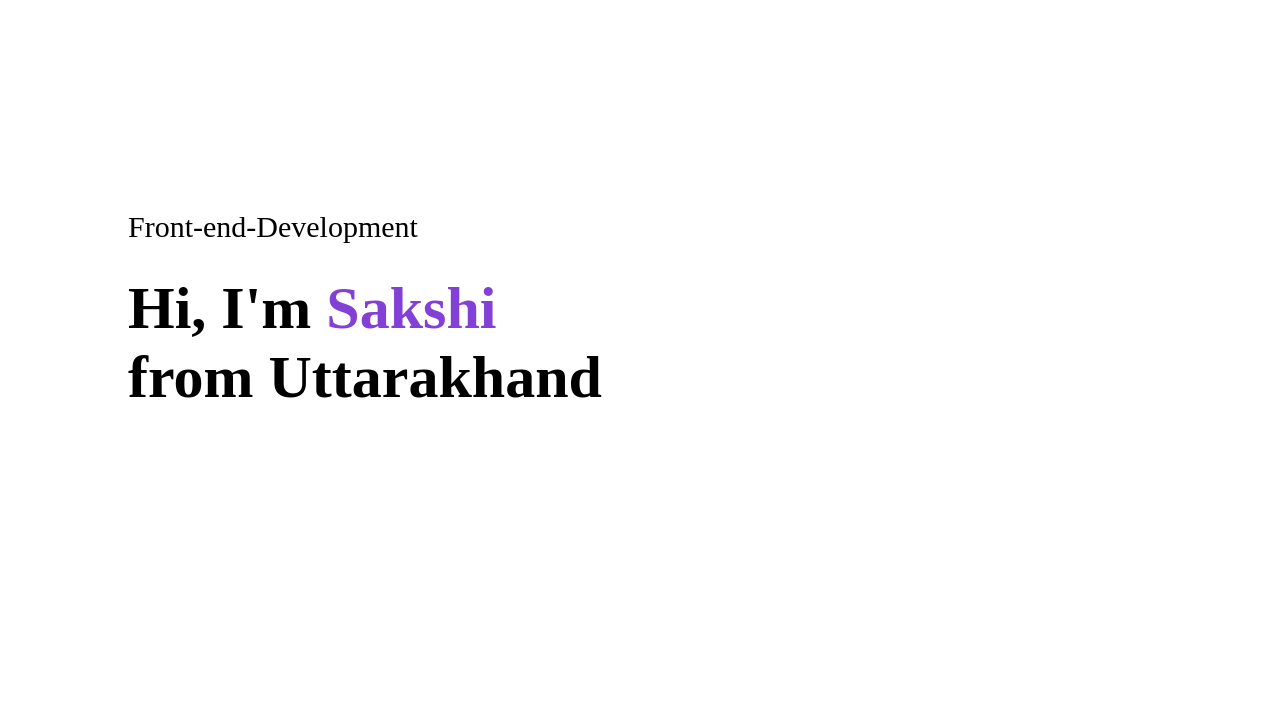
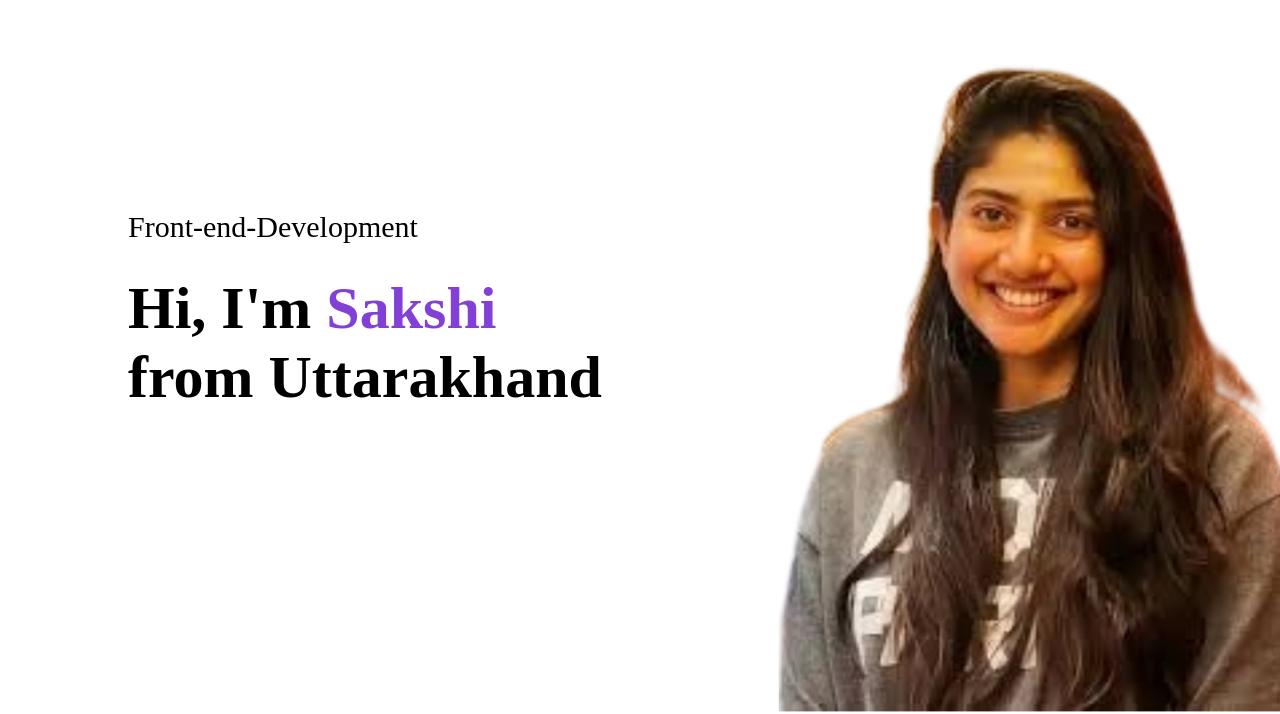
Before and after one commit to sakshi-codes999/Project-2, a plain HTML site: page index.html in a window 1280 px wide. Shown: the part 88-802 px from the top of the page. Drawn offline with Linux system fonts and the light colour scheme.

Commit message:
Update pp.css

```diff
--- a/pp.css
+++ b/pp.css
@@ -11,7 +11,7 @@ html{
     width: 100%;
     height: 100vh;
     align-items: flex-start;
-    background-image: url(Untitled design.png);
+    background-image: url(untitled.png);
     background-size: cover;
     background-position: center;
 }
```
